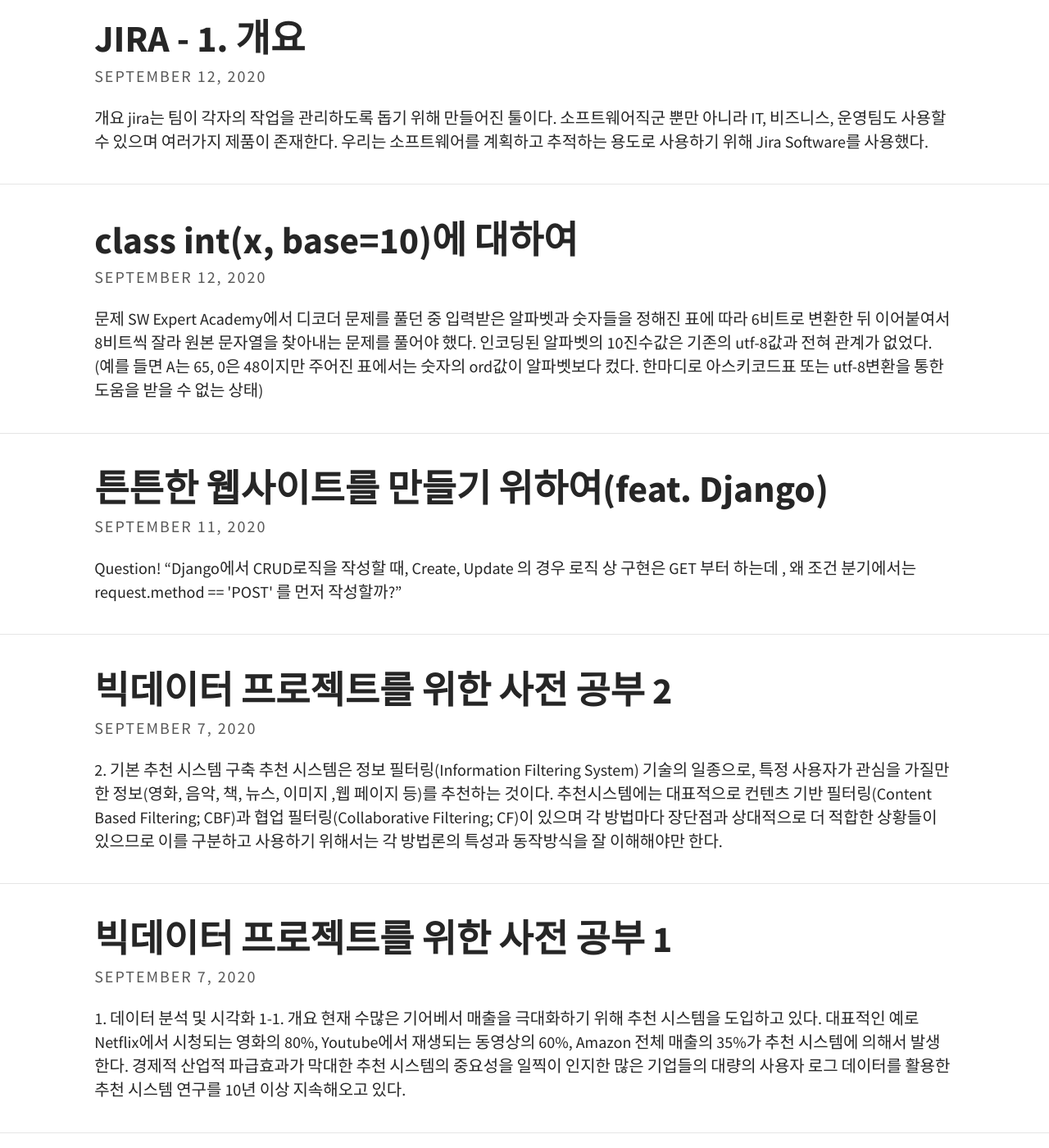
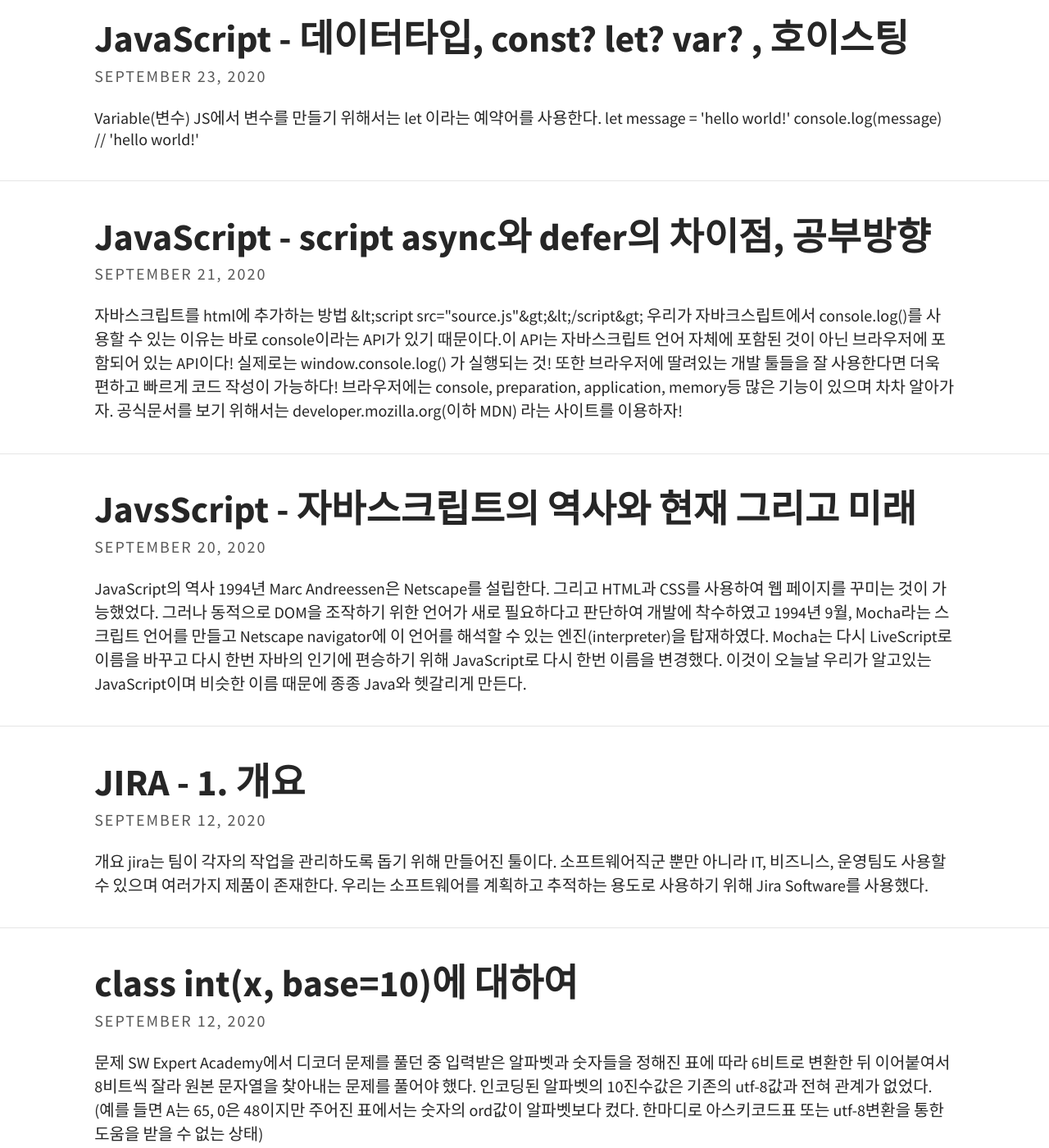
Before and after one commit to REXIANN/REXIANN.github.io, a Jekyll site: the page built from index.html, in a window 1280 px wide and 1400 px high, scrolled down 405 px. Shown: the whole window at 82% size. Built offline with Jekyll 4.4.1, drawn with Linux system fonts in a browser that asks for light colours; the list of posts is cut into pages by our own code; part of the change alters nothing that is shown.

Commit message:
javascript explanation added

````diff
--- /dev/null
+++ b/_posts/2020-09-20-javascript-history.md
@@ -0,0 +1,54 @@
+---
+layout: post
+title: "JavsScript - 자바스크립트의 역사와 현재 그리고 미래"
+tags: [javascript, history]
+excerpt_separator: <!--more-->
+
+
+---
+
+## JavaScript의 역사
+
+1994년 Marc Andreessen은 Netscape를 설립한다. 그리고 HTML과 CSS를 사용하여 웹 페이지를 꾸미는 것이 가능했었다.  그러나 동적으로 DOM을 조작하기 위한 언어가 새로 필요하다고 판단하여 개발에 착수하였고 1994년 9월, Mocha라는 스크립트 언어를 만들고 Netscape navigator에 이 언어를 해석할 수 있는 엔진(interpreter)을 탑재하였다. Mocha는 다시 LiveScript로 이름을 바꾸고 다시 한번 자바의 인기에 편승하기 위해 JavaScript로 다시 한번 이름을 변경했다. 이것이 오늘날 우리가 알고있는 JavaScript이며 비슷한 이름 때문에 종종 Java와 헷갈리게 만든다.
+
+<!--more-->
+
+1995년 마이크로소프트는 Netscape 사의 브라우저를 Reverse engineering하여 JavaScript를 똑같이 구현해내고 이름을 JScript라고 붙였다. 그렇게 JScript를 탑재한 브라우저 Internet Explorer를 만들었다. 이는 웹사이트는 표준의 파편화가 되는 시초가 되게 된다. 브라우저 엔진의 통일을 위해 1997년 Netscape사는 ECMAScript1 language specification라는 표준안을 제정하였다. 그 후 ES는 꾸준히 발전을 거듭하였으며  ECMAScript4에서는 `class`, `optional type annotation`, `Enterprise scale` 등이 추가되기도 했다.
+
+## 마이크로소프트, 너 그렇게 안봤는데...
+
+그동안 IE의 점유율이 95퍼센트에 달하며 마이크로소프트는 점점 ECMAScript의 표준안에 반하는 의사를 보이고, 더 이상 이 표준안에 참여하지 않겠다고 선언하였다. 압도적인 시장점유율을 바탕으로 지배력을 행사하고 있었기에 별다른 수가 없었다.
+
+그렇게 시간은 흘러 2004년, mozilla에서 만든 firefox라는 브라우저도 등장했다. 이 당시의 개발자들은 IE, Netscape Navigator, Firefox 세 개의 브라우저에서 자신들의 웹 사이트가 잘 돌게 만들기 위해 여러번 일을 해야 했었다고 한다... 당시 jQuery, dojo, moo tools 등의 라이브러리가 등장하였는데, 이는 JVM과 비슷한 역할로 개발자가 작성한 하나의 코드가 다른 여러 브라우저에서 공통적으로 잘 동작하게 도와주었다. 개발자는 해당 인터페이스를 사용하면 어느 브라우저에서 구동되는지는 상관 없었기 때문에 각광받는 프레임워크였다. 아마 개발을 하는 사람들이라면 다들 jQuery정도는 들어봤을 거라고 생각한다.
+
+2004년은 자바스크립트에 의미가 있는 해로, Jesse James Garrett이라는 사람이 `AJAX(Asynchronous JavaScript and XML)` 이라는 기술명세서를 발표하였기 때문이다.  AJAX는 비동기적으로 데이터를 서버에서 받아오고 처리할 수 있도록 도와주어 기존에 동기적으로 처리해야 했던 모든 데이터 전송을 비동기적으로 요청하고 받아올 수 있게 되었다.
+
+## 게임체인저의 등장
+
+2008년 구글에서 Chrome이라는 브라우저가 등장했다. 당시 크롬은 `JIT(just-in-time compilation)`이라는 강력한 엔진을 탑재했는데 자바스크립트를 실행하는 속도가 엄청나게 빨랐다! 사람들은 앞다투어 이 새로운 브라우저로 옮기게 되었다. 2020년 현재 크롬 브라우저의 인터넷 점유율은 66.31%로, 2위인 Safari 점유율인 16%을 훌쩍 뛰어넘는다. Safari가 모든 애플기기에 기본으로 설치되어 있다는 점을 고려해볼 때 엄청난 수치가 아닐 수 없다.
+
+
+
+2009년 ECMAS5이 출시, 2015년에 드디어 ECMAScript6가 출시된다. ES6에는 우리가 사용하는 class, arrow function, const, let 등이 정의되었다. 이제는 모든 브라우저들이 ECMAScript 표준을 잘 따르고 있으므로 더 이상 라이브러리의 도움없이 모든 브라우저에서 잘 동작하는 웹사이트를 만들 수 있다!
+
+각 브라우저는 자바스크립트를 해석하고 실행하는 엔진들이 존재한다
+
+| Browser |    Engine    |
+| :-----: | :----------: |
+| Chrome  |      V8      |
+| Firefox | SpiderMonkey |
+| Safari  |    JSCore    |
+| MS Edge |      V8      |
+|  Opera  |   Caravan    |
+
+
+
+크롬 브라우저에서 사용하는 V8엔진은 node.js와 ELECTRON에서도 사용한다. 우리가 개발할때는 최신버전의 JS를 쓰고 사용자가 쓰는 브라우저의 버전이 이전 버전이라면 그것을 도와주는 BABEL이라는  녀석이 존재한다.
+
+요즘 뜨고 있는 SPA는 대표적으로 React, Angular, Vue, Backbone 등의 프레임워크를 사용하여 쉽게 만들 수 있다. 또한 강력한 V8엔진을 이용해서 node.js가 등장한다. node.js는 강력한 자바스크립트 엔진을 이용한  백엔드 프레임워크이다. React Native나 coldova를 이용할 수도 있고 ELECTRON을 이용해서 데스크탑 앱을 만들 수 있다.
+
+브라우저에서 동작하는 유일한 언어는 자바스크립트 였다. 요즘은 Web Assembly가 등장해서 Rust, C, C#, Java, Go등 다양한 언어를 사용해서 웹 어플리케이션을 만드는 것이 가능해졌다.
+
+자바스크립트는 가장 많이 사용되는 언어에서 7년연속 1위, 개발자들이 배우고 싶은 언어 2위를 이어오고 있다.
+
+우선 먼저 client 자바스크립트를 먼저 배우고 server-side를 나중에 배우자!
--- /dev/null
+++ b/_posts/2020-09-21-javascript-mode-use-strict.md
@@ -0,0 +1,65 @@
+---
+layout: post
+title: "JavaScript - script async와 defer의 차이점, 공부방향"
+tags: [javascript, script, async, defer, strict]
+excerpt_separator: <!--more-->
+
+
+
+---
+
+
+
+## 자바스크립트를 html에 추가하는 방법
+
+ ```html
+<script src="source.js"></script>
+ ```
+
+우리가 자바크스립트에서 console.log()를 사용할 수 있는 이유는 바로 console이라는 API가 있기 때문이다.이 API는 자바스크립트 언어 자체에 포함된 것이 아닌 브라우저에 포함되어 있는 API이다! 실제로는 window.console.log() 가 실행되는 것! 또한 브라우저에 딸려있는 개발 툴들을 잘 사용한다면 더욱 편하고 빠르게 코드 작성이 가능하다!
+
+브라우저에는 console, preparation, application, memory등 많은 기능이 있으며 차차 알아가자. 공식문서를 보기 위해서는 developer.mozilla.org(이하 MDN) 라는 사이트를 이용하자!
+
+<!--more-->
+
+## JS를 포함하는 법 ( async VS defer)
+
+우리가 html문서를 브라우저에 띄우면 브라우저는 먼저 HTML 문서를 parsing, 즉 위에서 한줄 한줄 읽어내려가며 분석한다. 읽어서 DOM으로 만드는 것!
+
+읽다가 script태그를 만나면 해석을 멈추고 해당 주소로 가서 자바스크립트 파일을 다운로드 한 후 마저 읽어내려간다. 그래서 헤더에 script태그를 넣으면 해당 자바스크립트 소스가 크다면 읽는데 시간이 많이 걸리게 된다. 그래서 body의 제일 마지막 부분에 script를 추가하게 되는데 이렇게 한다면 파싱이 끝난 후 자바스크립트파일을 다운로드받기 떄문에 유저가 사이트를 조금 더 빨리 볼 수 있지만 사이트가 동적인 요소가 많다면 자바스크립트 파일을 불러오고(fetching) 실행하는(executing)데 시간이 걸리기 때문에 사이트의 동적인 요소를 이용하는데 문제가 생길 수도 있다.
+
+
+
+그 다음으로는 asyn 옵션을 header에 넣는 방법이 있다
+
+```html
+<header>
+	<script asyn scr="source.js"></script>
+</header>
+```
+
+Asynchronous 옵션을 주면 비동기적으로 자바스크립트파일을 받아온다. 즉 자바스크립트 파일을 다운받는 동안 브라우저는 계속해서 HTML Parsing에 집중하고 다운로드가 끝난 순간 파싱을 멈추고 해당 자바스크립트파일을 실행한 뒤 마저 파싱을 진행한다. 이 경우 장점은 병렬적으로 fetching이 일어나기 때문에 빠르게 실행할 수 있다. 하지만 이 경우 자바스크립트파일에서  querySelector등의 방법으로 DOM에 변화를 주는 부분이 포함되어 있다면 해당 DOM이 아직 파싱되지 않아 DOM조작 명령이 먹히지 않을 수 있다. 또한 fetching이 완료되면 파싱을 멈추기 때문에 사용자가 완성된 페이지를 보는 데에는 시간이 좀 더 걸릴 수 있다는 단점이 있다.
+
+또한 여러개의 스크립트를 가져오는 경우 다운로드가 끝나는 순서대로 실행을 하기 때문에 위에 있는 스크립트 파일이 밑에 있는 스크립트 파일보다 먼저 실행됨을 보장할 수 없다. 스크립트 파일간에 순서가 있는 경우 문제가 될 수도 있다.
+
+다음으로 defer 옵션을 header에 넣는 방법이 있다.
+
+```html
+<header>
+	<script defer src="source.js"></script>
+</header>
+```
+
+이경우에는 js파일을 다운받으면서 병렬적으로 HTML parsing을 진행한다. 그리고 HTML Parsing이 끝나면 그때 자바스크립트파일을 실행한다.
+
+또한 여러개의 스크립트를 가져오는 경우 defer는 순서대로 실행을 하기 때문에 다운로드가 끝난 뒤 문서의 순서대로 자바스크립트파일이 실행됨을 보장해준다.
+
+
+
+## 'use strict'
+
+자바스크립트를 이용할 경우 맨 위에 `'use strict'` 를 써주는 것이 좋다. 특히 바닐라 자바스크립트를 사용하는 경우!
+
+왜냐하면 자바스크립트는 10일만에 만들어졌기 때문에 상당히 유연하게 설계되었다. 유연함이란 곧 개발자가 많은 실수를 할 수 있다는 말이기도 하다. 자바스크립트에서는 선언되지 않은 변수에 값을 할당하거나, 기존에 존재하는 프로토타입을 변경한다던지 하는 행동이 가능하다. `'use strict'`는 ES5에 탑재된 기능으로 해당 문구를 맨 위에 추가하면 여러 비상식적인 코드의 실행을 막아준다.
+
+조금 더 상식적인 범위에서 코드를 짤 수 있고 브라우저의 실행 또한 약간 빨라지므로 바닐라자바스크립트를 사용한다면 'use strict'를 꼭 사용하도록 하자!
--- /dev/null
+++ b/_posts/2020-09-23-javascript-datatype-hoisting.md
@@ -0,0 +1,205 @@
+---
+layout: post
+title: "JavaScript - 데이터타입, const? let? var? , 호이스팅"
+tags: [javascript, script, data type, const, let, var, hoisting, dynamic typing]
+excerpt_separator: <!--more-->
+
+
+
+
+---
+
+
+
+## Variable(변수)
+
+JS에서 변수를 만들기 위해서는 `let` 이라는 예약어를 사용한다.
+
+```javascript
+let message = 'hello world!'
+console.log(message)   // 'hello world!'
+```
+
+<!--more-->
+
+
+
+ ### block scope
+
+{}을 사용하여 코드를 작성하면 블록 밖에서는 안에 있는 변수를 볼 수 없다
+
+```javascript
+{
+  let message = 'hello world!'
+	console.log(message)  // 'hello world!'
+}
+console.log(message) // Error
+```
+
+그냥 밖에다가 쓰면 global scope라고 하며 global한 변수들은 어플리케이션이 시작될때부터 끝날 때 까지 존재하며, 블록의 안이나 글로벌에서 가져다가 쓸 수 있다.
+
+`let` 이라는 예약어는 ES6에서 추가되었다. 그 이전에는 `var` 라는 예약어를 사용했었으며 지금 이 예약어를 사용하는 것은 권장되지 않는다. 왜냐하면 var를 사용할경우 블록스코프를 무시하며(블록 스코프 바깥에서 블록스코프 안에 있는 var 예약어로 선언된 변수에 접근이 가능해진다) 또한 변수를 선언하기도 전에 할당하는 것이 가능하기 때문이다. 이는 호이스팅이라고 한다.
+
+### Hoisting
+
+호이스팅이란 영어로는 '끌어올리다' 라는 뜻이다. 자바스크립트에서 호이스팅이 일어나면 실행순서에 상관없이 맨 위로 끌어올려서(hosting) 선언을 먼저 해주고 실행한다. 호이스팅되는 변수는 대표적으로 var와 선언형으로 정의된 함수가 있다.
+
+
+
+## Constant
+
+변수와 반대되는 개념으로 상수 라고도 한다. 한번 선언하게 되면 해당 값을 가리키는 포인터가 잠기기 때문에 값을 변경할 수 없다. Immutable Data type이라고도 한다. 그리고 가급적이면 immutable하게 데이터를 선언하는 것을 권장한다. 왜냐하면 한번 선언이 되면 값이 변경되지 않기 때문에 해커들이 접근하여 값을 변경하는 것이 불가능 하고(safety), 값을 읽어오고 사용하는데 집중할 수 있기 때문에 실행이 빠르기(thread safety) 때문이다.
+
+
+
+## 데이터 타입
+
+### Primitive vs Object
+
+#### primitive(원시 타입)
+
+ `Number`, `string`, `boolean`, `null`, `undefined`, `symbol` 등이 있다.
+
+```javascript
+let a = 1
+let b = 'abc'
+let c = true //or false
+let d = null
+let e = undefined
+let f = Symbol()
+```
+
+#### Object(오브젝트 타입)
+
+위의 primitive 타입들을 묶어서 하나의 오브젝트로 만들어서 관리할 수 있는 타입. 자바스크립트에서는 function도 오브젝트 타입이다.
+
+```javascript
+let a = {
+  aa: 1,
+  bb: 'world',
+  cc: false
+}
+```
+
+
+
+### Number
+
+자바스크립트에서 숫자를 위해 쓰이는 타입은 단 한개! Number만으로 양수, 음수, 정수 등의 표현이 가능하다
+
+```javascript
+const a = 1
+const b = -1
+const c = 1.56
+```
+
+그 이외에도 양의 무한대인  `Infinity`, `-Infinity`, `NaN` 이라는 값들이 있다.
+
+```javascript
+const infinity = 1 / 0 // Infinity
+const negativeInfinity = -1 / 0 //-Infinity
+const notANumber = 'asdf' / 2 //NaN (Not a Number)
+```
+
+숫자타입은 Number 한개로 `-2**53 ~ 2**53` 범위에 있는 숫자만 표현이 가능하지만 숫자 끝에 n을 붙이면 bigInt타입으로 사용할 수 있다. bigInt타입은 Chrome과 Firefox에서만 사용하능하며 다른 브라우저(ex: Safati, IE)에서는 사용이 불가능하다
+
+```javascript
+const bigInt = 999999999999999999999999999999999999999999999n
+```
+
+
+
+### String
+
+자바스크립트는 한 개의 글자이든, 여러개의 글자이든 `' '` 또는 `" "`로 표현이 가능하다. 문자열끼리는 더하기 기호를 사용해서 더하는 것이 가능하다
+
+```javascript
+const a = 'hello'
+const b = 'world'
+const hi = a + b
+console.log(hi) // hello world
+```
+
+또한 template literals라는 문법을 사용해서 문자열을 ` (백틱)을 사용해서 선언하고 문자열 안에 ${}기호를 삽입하여 변수를 할당하는 것 또한 가능하다.
+
+```javascript
+const a = 'hello'
+const b = 'world'
+console.log(`${a}! my name is ${b}`) // hello! my name is world
+const c = 'letter'
+console.log(`value: ${c}, type: ${ typeof c}`) // value: letter, type: string
+```
+
+
+
+### 기타
+
+#### null
+
+아무것도 없음 을 의미한다.
+
+```javascript
+let a = null
+console.log(`value: ${a}, type: ${typeof a}`) // value: null, type: object
+```
+
+#### undefined
+
+null과는 다르게 값이 아직 정해지지 않았음을 의미한다.
+
+```javascript
+let a
+console.log(`value: ${a}, type: ${typeof a}`) // value: undefined, type: undefined
+```
+
+
+
+#### symbol
+
+심볼은 고유한 식별자를 만들기 위해 사용한다.
+
+```javascript
+const s1 = Symbol('asdf')
+const s2 = Symbol('asdf')
+console.log(s1 === s2) // false
+```
+
+두 가지의 심볼은 같아 보이지만 다르다. 각 스트링은 고유한 심볼로 적용된다는 뜻이다.
+
+만일 값이 같으면 같은 심볼로 나타나게 하고 싶다면 `.for`를 사용할 수 있다.
+```javascript
+const s1 = Symbol.for('asdf')
+const s2 = Symbol.for('asdf')
+console.log(s1 === s2) // true
+```
+
+
+
+## Dynamic typing(동적 타입)
+
+자바스크립트는 동적타이핑을 지원한다. 다시 말해 변수가 선언될 때 타입을 지정하지 않고 나중에 필요에 맞게 타입을 지정해 줄 수 있다는 의미이다.  반대되는 개념으로는 static typing이 있으며 변수가 선언될 때 타입을 지정해주어야 함을 의미한다.
+
+다만 큰 프로젝트에서는 Dynamic typing 때문에 종종 문제가 되기도 한다.
+
+```javascript
+let text = 'hello'
+console.log(`value: ${text}, type: ${typeof text}`) // value: hello, type: string
+text = 1
+console.log(`value: ${text}, type: ${typeof text}`) // value: 1, type: number
+text = '5' + 2
+console.log(`value: ${text}, type: ${typeof text}`) // value: 52, type: string
+text = '4' / '2'
+console.log(`value: ${text}, type: ${typeof text}`) // value: 2, type: number
+```
+
+이러한 문제를 보완하고자 나온 것이 바로 TypeScript이다. typeScript는 JS의 superset으로 JS에 타입이 추가된 형태이다. 그리고 타입스크립트는 브라우저가 이해할 수 있는 JS로 컴파일을 해야 한다(Babel).
+
+
+
+## first class function(일급 함수)
+
+일급함수란 다음 세가지를 만족하는 것을 의미한다
+
+1. 변수에 함수를 할당할 수 있다
+2. 함수를 인자로 전달할 수 있다
+3. 함수를 반환값으로 사용할 수 있다
````
Also changed, not shown: _posts/2020-09-12-jira-1.md (+0 -3 lines).
